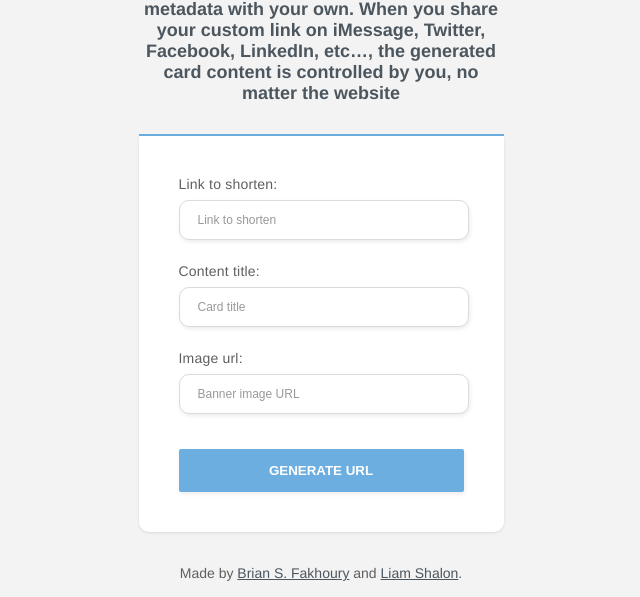
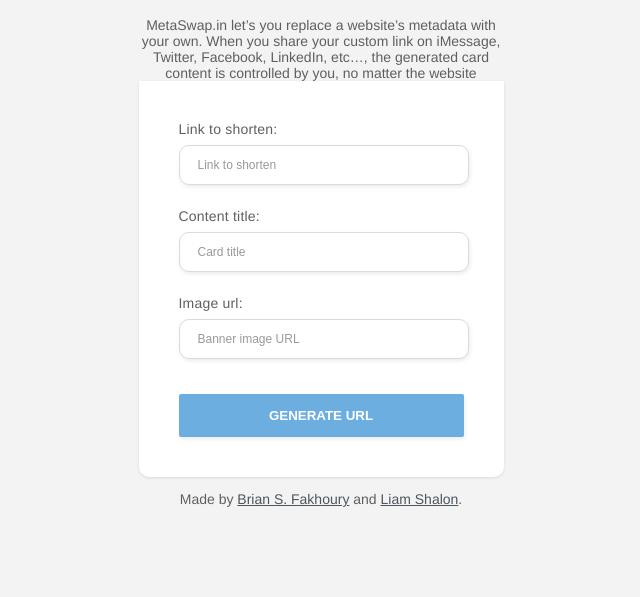
Before and after one commit to brianfakhoury/Metaswap, a website: page index.html in a window 1280 px wide. Shown: the part 203-800 px from the top of the page, without its empty margins (319-959 px from the left). Drawn offline with nearby package versions, Linux system fonts and the light colour scheme.

Commit message:
small changes

```diff
--- a/index.html
+++ b/index.html
@@ -76,7 +76,7 @@
 
 			<img src="metaswap_logo.png" id="logo">
 
-			<h2>MetaSwap.in let’s you replace a website’s metadata with your own. When you share your custom link on iMessage, Twitter, Facebook, LinkedIn, etc…, the generated card content is controlled by you, no matter the website</h2>
+			<p>MetaSwap.in let’s you replace a website’s metadata with your own. When you share your custom link on iMessage, Twitter, Facebook, LinkedIn, etc…, the generated card content is controlled by you, no matter the website</p>
 
 			<!---->
 			<form class="form-mini" method="POST" onSubmit="return checkform()">
@@ -100,12 +100,10 @@
 	            </div>
 
 			</form>
+
+			<div class="the-footer">
+				<p>Made by <a href="https://brianfakhoury.com/" target="_blank">Brian S. Fakhoury</a> and <a href="http://liamshalon.com/" target="_blank">Liam Shalon</a>.</p>
+			</div>
 		</div>
 	</body>
-
-	<footer>
-		<div class="the-footer">
-			<p>Made by <a href="https://www.linkedin.com/in/brianfakhoury/" target="_blank">Brian S. Fakhoury</a> and <a href="http://liamshalon.com/" target="_blank">Liam Shalon</a>.</p>
-		</div>
-	</footer>
 </html>
--- a/public/form-mini.css
+++ b/public/form-mini.css
@@ -12,7 +12,6 @@
 footer {
     display: flex;
     align-items: flex-end;
-    position: absolute;
     bottom: 2%;
 }
 
```
